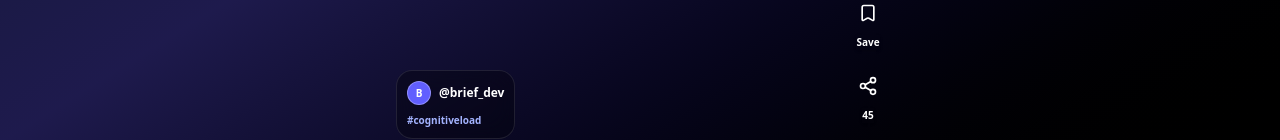
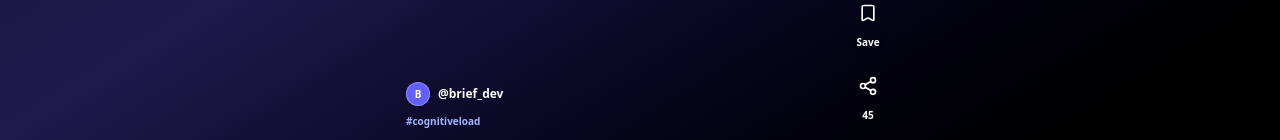
Before and after one commit to qhuydtvt/brief, a React (Vite) app: page / in a window 1280 px wide. Shown: the part 657-797 px from the top of the page. Built offline with nearby package versions, Linux system fonts and the light colour scheme.

Commit message:
style(slide): make bottom-left metadata container background transparent

```diff
--- a/src/entities/slide/ui/SlideCard.tsx
+++ b/src/entities/slide/ui/SlideCard.tsx
@@ -78,7 +78,7 @@ export function SlideCard({
         </div>
 
         {/* Bottom Metadata Overlay (Green Block, Left) */}
-        <div className="absolute bottom-1 left-3 max-w-[65%] z-20 bg-black/30 backdrop-blur-md p-2.5 rounded-2xl border border-white/10 text-white text-left space-y-2">
+        <div className="absolute bottom-1 left-3 max-w-[65%] z-20 bg-transparent p-2.5 text-white text-left space-y-2">
           <div className="flex items-center gap-x-2">
             <div className="h-6 w-6 rounded-full bg-indigo-500 border border-white/30 flex items-center justify-center text-[10px] font-black text-white shadow">
               B
```
